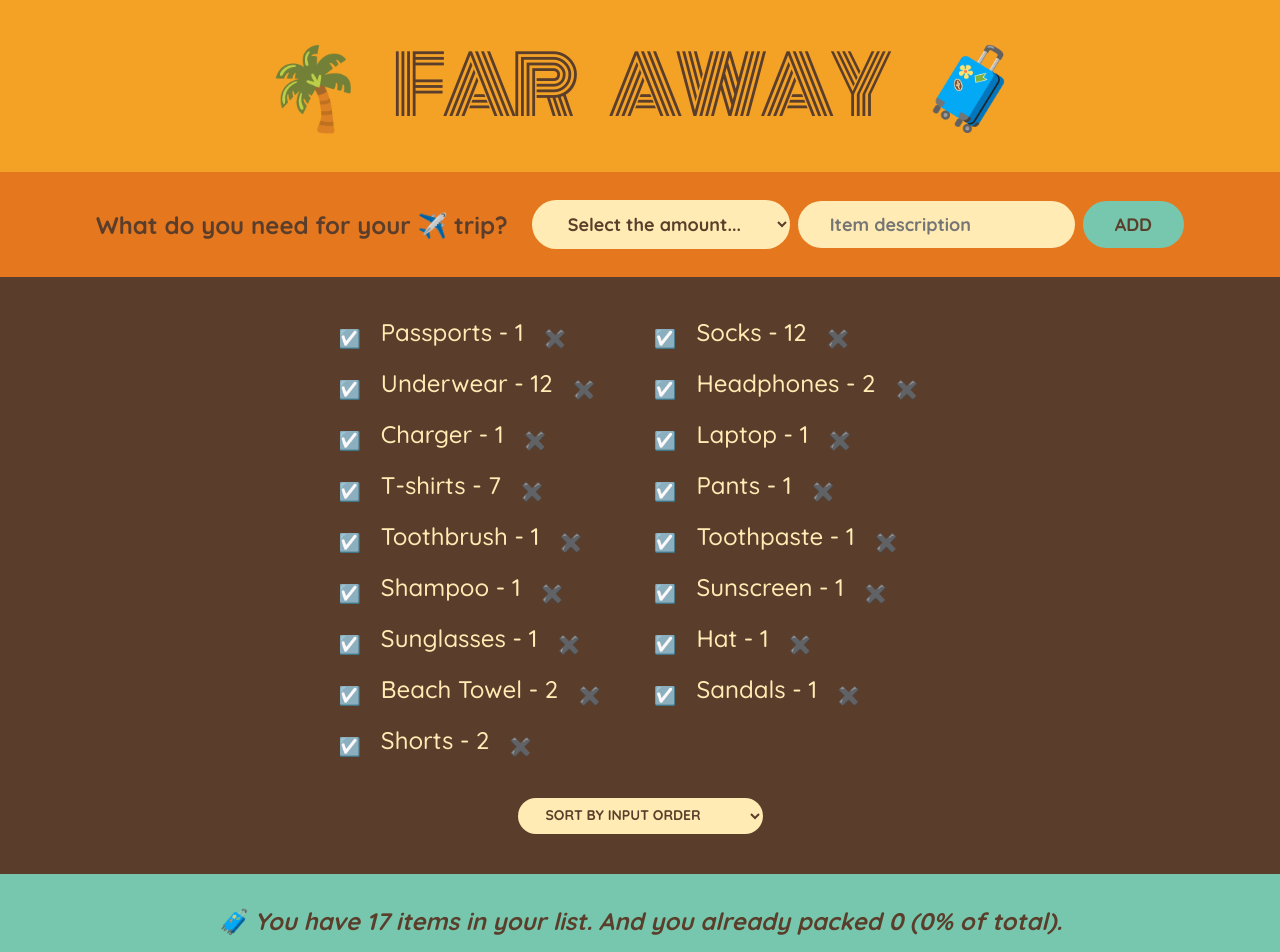
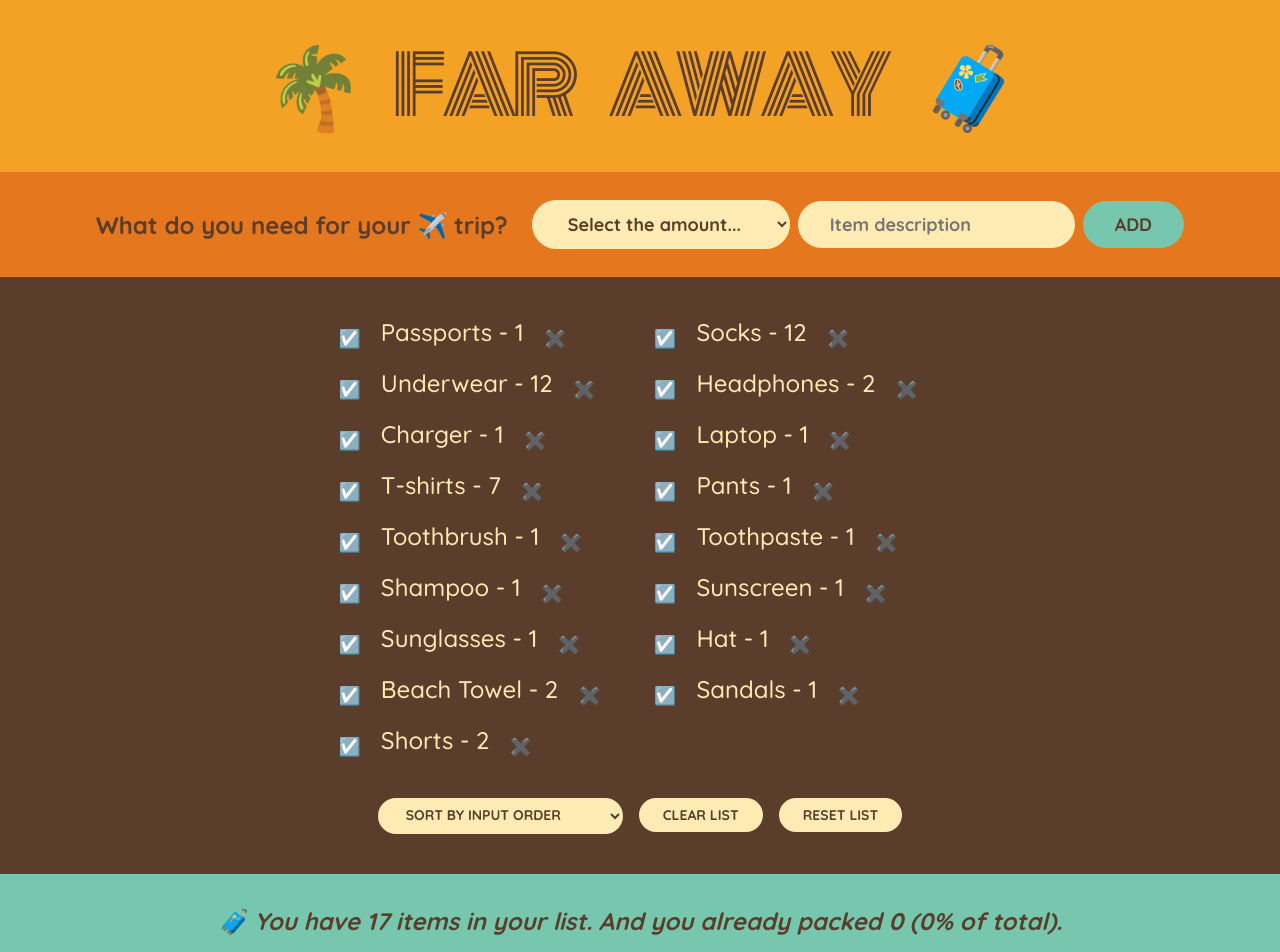
Before and after one commit to CezarLuca/05_travel_list, a React (Create React App) app: page / in a window 1280 px wide. Shown: the top 952 px of the page. Built offline with nearby package versions, Linux system fonts and the light colour scheme.

Commit message:
Added functionality for clearing and resetting the list

```diff
--- a/src/App.js
+++ b/src/App.js
@@ -66,6 +66,42 @@ export default function App() {
         );
     }
 
+    // function handleSortItems(sortBy) {
+    //     if (sortBy === "input") {
+    //         setItems(items);
+    //     } else if (sortBy === "description") {
+    //         setItems(
+    //             items
+    //                 .slice()
+    //                 .sort((a, b) => a.description.localeCompare(b.description))
+    //         );
+    //     } else if (sortBy === "packed") {
+    //         setItems(
+    //             items
+    //                 .slice()
+    //                 .sort((a, b) => Number(a.packed) - Number(b.packed))
+    //         );
+    //     }
+    // }
+
+    function handleClearOrResetList(ClearOrReset) {
+        if (ClearOrReset === "clear") {
+            const confirmClear = window.confirm(
+                "Are you sure you want to clear the list?"
+            );
+            if (confirmClear) {
+                setItems([]);
+            }
+        } else if (ClearOrReset === "reset") {
+            const confirmReset = window.confirm(
+                "Are you sure you want to reset the list?"
+            );
+            if (confirmReset) {
+                setItems(initialItems);
+            }
+        }
+    }
+
     return (
         <div className="app">
             <Logo />
@@ -74,6 +110,7 @@ export default function App() {
                 items={items}
                 onRemoveItem={handleRemoveItem}
                 onToggleItem={handleToggleItem}
+                onClearOrResetList={handleClearOrResetList}
             />
             <Stats items={items} />
         </div>
@@ -150,7 +187,12 @@ function Form({ items, onAddItem }) {
     );
 }
 
-function PackingList({ items, onRemoveItem, onToggleItem }) {
+function PackingList({
+    items,
+    onRemoveItem,
+    onToggleItem,
+    onClearOrResetList,
+}) {
     const [sortBy, setSortBy] = useState("input");
 
     let sortedItems = [];
@@ -197,6 +239,12 @@ function PackingList({ items, onRemoveItem, onToggleItem }) {
                     <option value="description">Sort alphabetically</option>
                     <option value="packed">Sort by packing status</option>
                 </select>
+                <button onClick={() => onClearOrResetList("clear")}>
+                    Clear List
+                </button>
+                <button onClick={() => onClearOrResetList("reset")}>
+                    Reset List
+                </button>
             </div>
         </div>
     );
```
